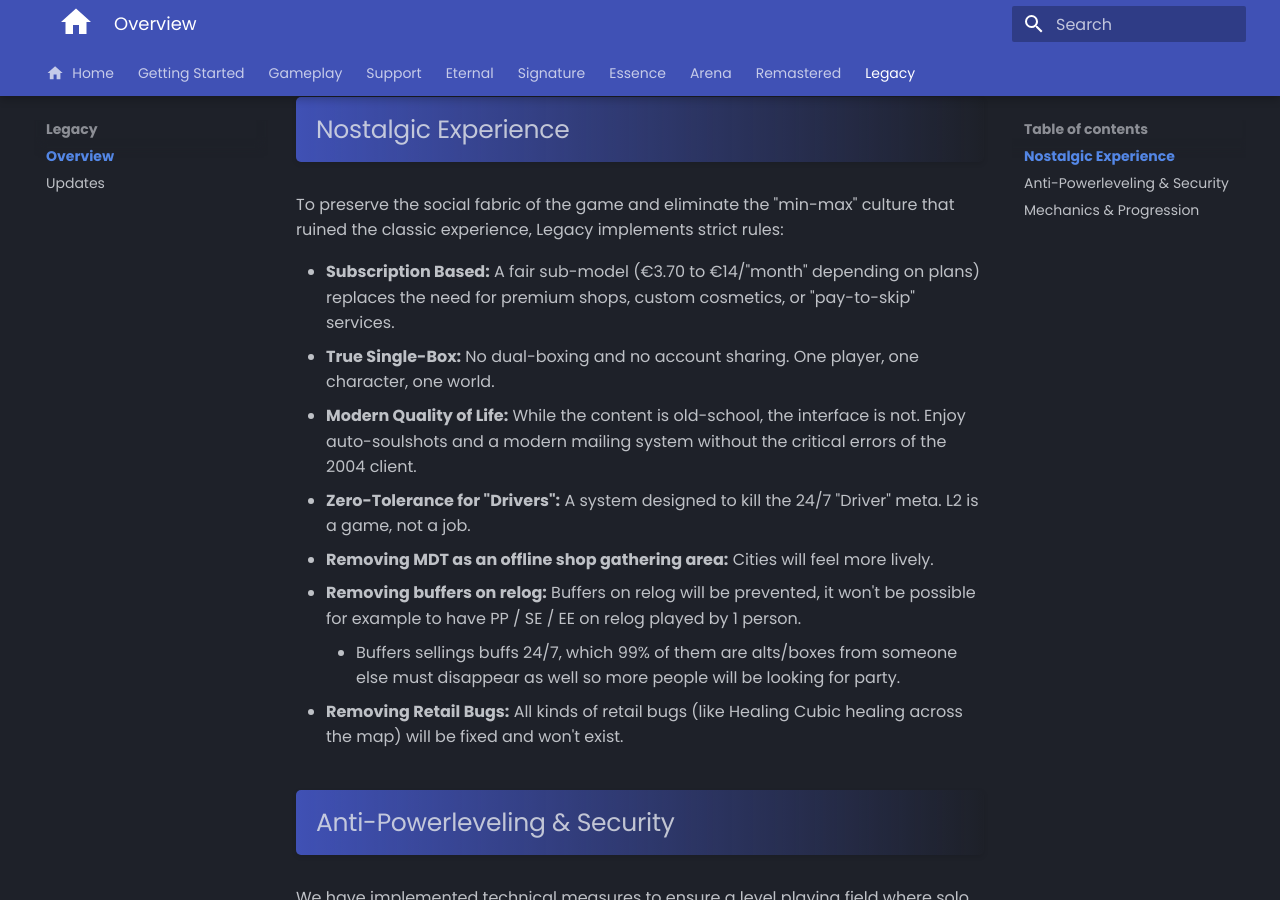
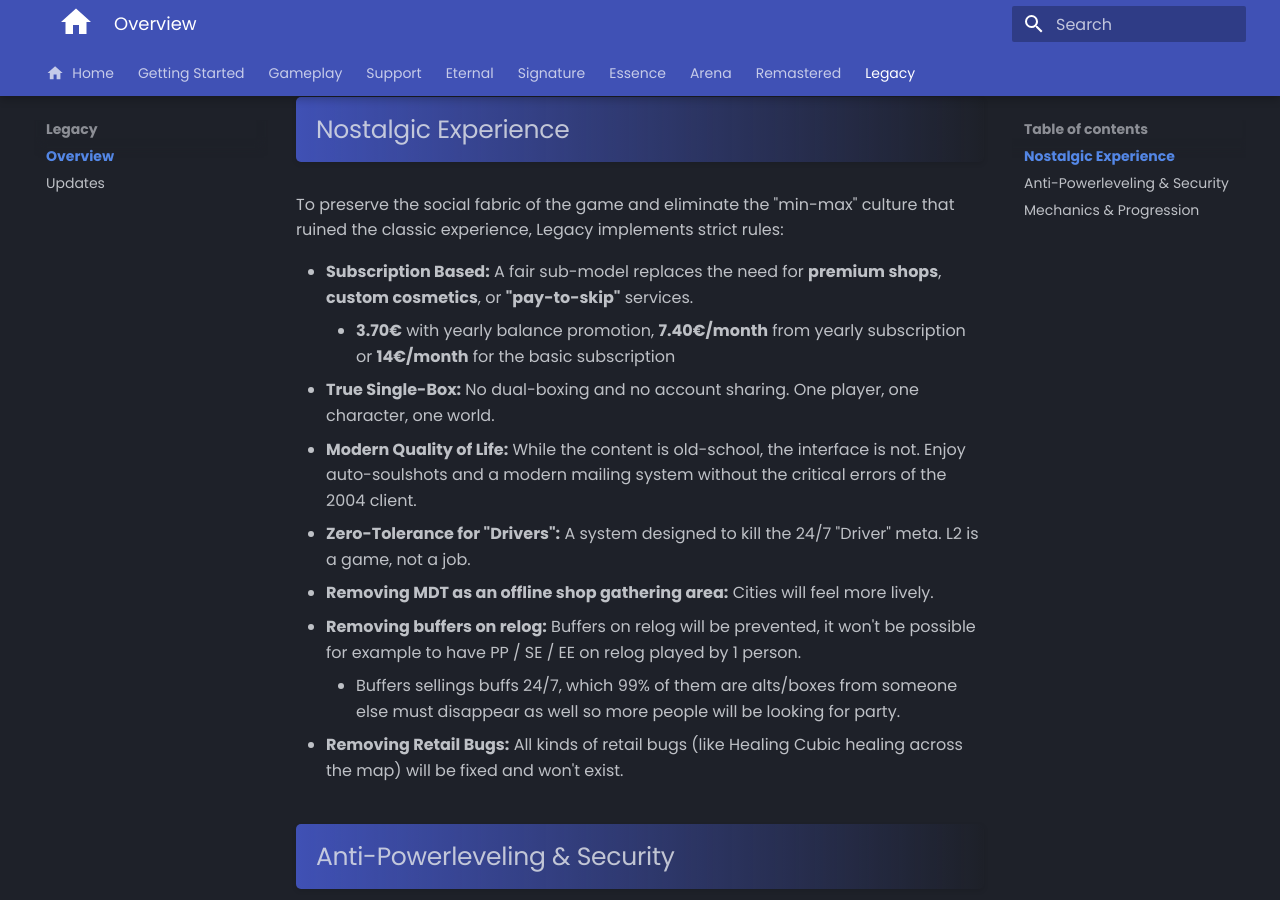
Before and after one commit to tab1-web/faq, an MkDocs documentation site: the page built from docs/legacy/overview.md, in a window 1280 px wide and 900 px high, scrolled down 384 px. Built offline with MkDocs 1.6.1 and Material for MkDocs 9.7.7, drawn with Linux system fonts in a browser that asks for light colours; some web fonts are replaced; comment, search, counter and statistics services are not loaded.

Commit message:
updating sub prices

```diff
--- a/docs/legacy/overview.md
+++ b/docs/legacy/overview.md
@@ -10,7 +10,8 @@ With the spirit of *Origins* and *Signature*, Legacy offers retail-close content
 
 To preserve the social fabric of the game and eliminate the "min-max" culture that ruined the classic experience, Legacy implements strict rules:
 
-- **Subscription Based:** A fair sub-model (€3.70 to €14/"month" depending on plans) replaces the need for premium shops, custom cosmetics, or "pay-to-skip" services.
+- **Subscription Based:** A fair sub-model replaces the need for **premium shops**, **custom cosmetics**, or **"pay-to-skip"** services.
+    - **3.70€** with yearly balance promotion, **7.40€/month** from yearly subscription or **14€/month** for the basic subscription
 - **True Single-Box:** No dual-boxing and no account sharing. One player, one character, one world.
 - **Modern Quality of Life:** While the content is old-school, the interface is not. Enjoy auto-soulshots and a modern mailing system without the critical errors of the 2004 client.
 - **Zero-Tolerance for "Drivers":** A system designed to kill the 24/7 "Driver" meta. L2 is a game, not a job.
```
